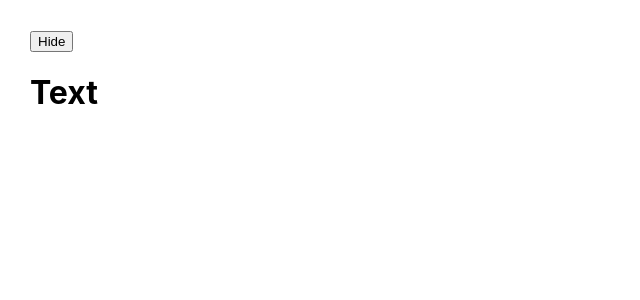
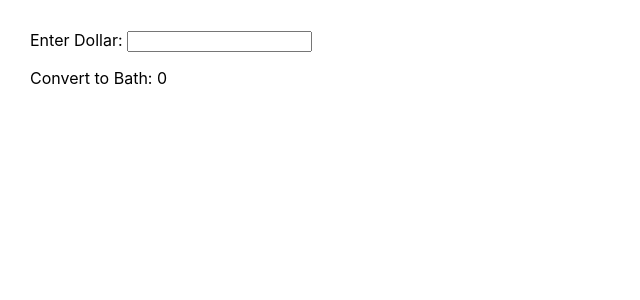
Before and after one commit to ktgift/homeworkCodeCamp12, a React (Create React App) app in the folder react/my-lab/my-lab/: page / in a window 1280 px wide. Shown: the top 300 px of the page, without its empty margins (0-640 px from the left). Built offline with nearby package versions, Linux system fonts and the light colour scheme.

Commit message:
finish lab7-4

```diff
--- a/react/my-lab/my-lab/src/App.js
+++ b/react/my-lab/my-lab/src/App.js
@@ -1,14 +1,14 @@
 import { useState } from 'react'
 
 function App() {
-  const [showText, setShowText] = useState(true);
+  const [state, setState] = useState(0);
 
   return (
     <div style={{ margin: '30px' }}>
-      <button onClick={() => {setShowText(!showText)}}>
-      {showText === true ? 'Hide' : 'Show'}</button>
+      <label htmlFor='inputNumber'>Enter Dollar: </label>
+      <input id="inputNumber" onChange={(event) => setState(event.target.value * 30)} />
 
-      {showText && <h1>Text</h1>}
+      <p>Convert to Bath: {state}</p>
     </div>
 
   )
```
